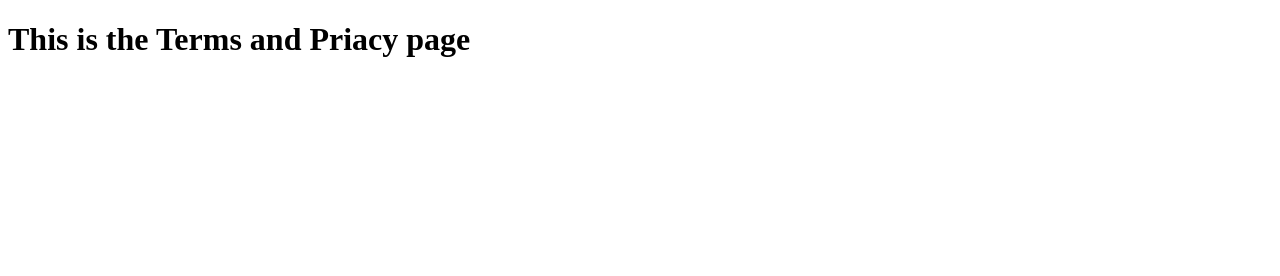
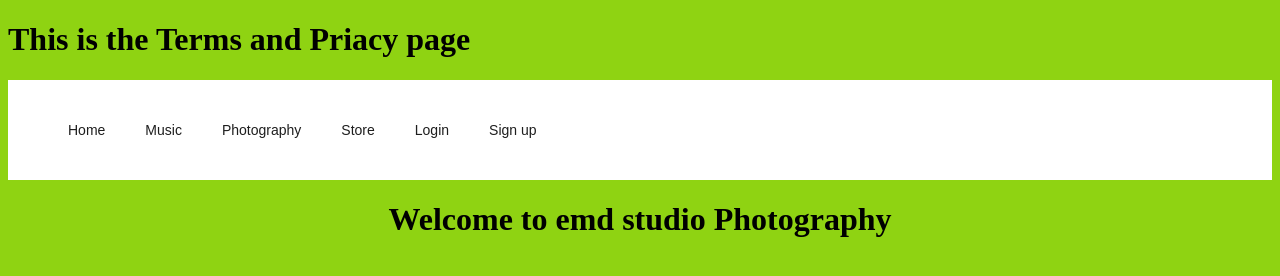
Before and after one commit to megamixcraft/emd, a plain HTML site: page terms and privacy.html in a window 1280 px wide. Drawn offline with Linux system fonts and the light colour scheme.

Commit message:
connecting to website

```diff
--- a/terms and privacy.html
+++ b/terms and privacy.html
@@ -1,3 +1,23 @@
 <!DOCTYPE html>
 <head>
     <h1>This is the Terms and Priacy page</h1>
+    <title>Emd </title>
+    <link rel="stylesheet" href="style.css">
+    </script>
+    <script id="mcjs">!function(c,h,i,m,p){m=c.createElement(h),p=c.getElementsByTagName(h)[0],m.async=1,m.src=i,p.parentNode.insertBefore(m,p)}(document,"script","https://chimpstatic.com/mcjs-connected/js/users/84112ee6a032c66e379da1414/4b9477137a3681de3ad4931ab.js");</script>
+</head>
+<body>
+    <nav>
+        <ul>
+            <li><a href="home.html">Home</a></li>
+            <li><a href="music.html">Music</a></li>
+            <li><a href="photography.html">Photography</a></li>
+            <li><a href="store.html">Store</a></li>
+            <li><a href="login.html">Login</a></li>
+            <li><a href="sign_up.html">Sign up</a></li>
+        </ul>
+    </nav>
+    <div align= "center";>
+        <h1>Welcome to emd studio Photography</h1>
+    </div>
+</body>
```
